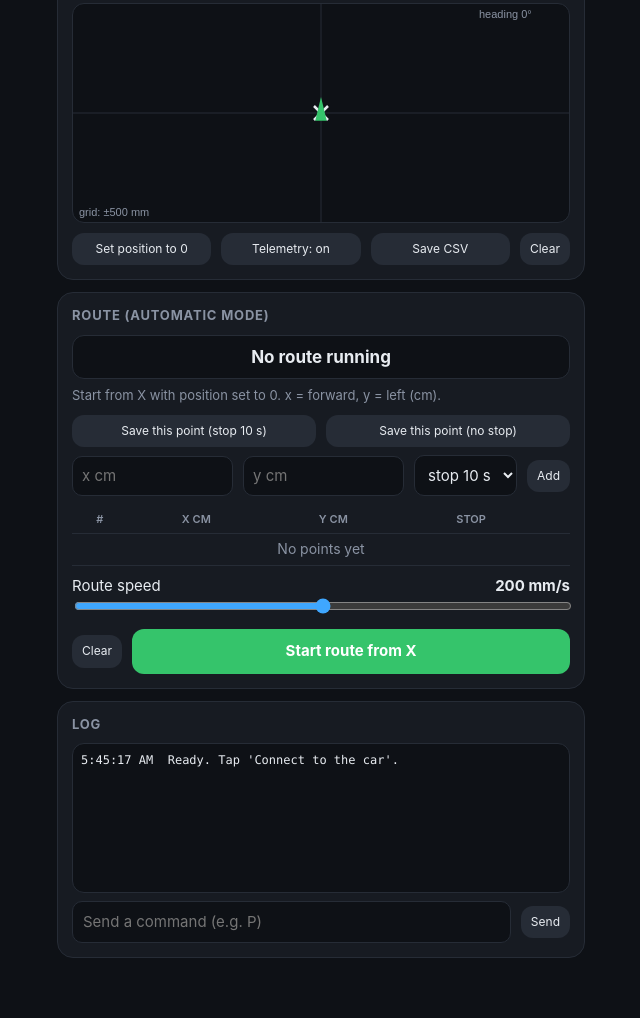
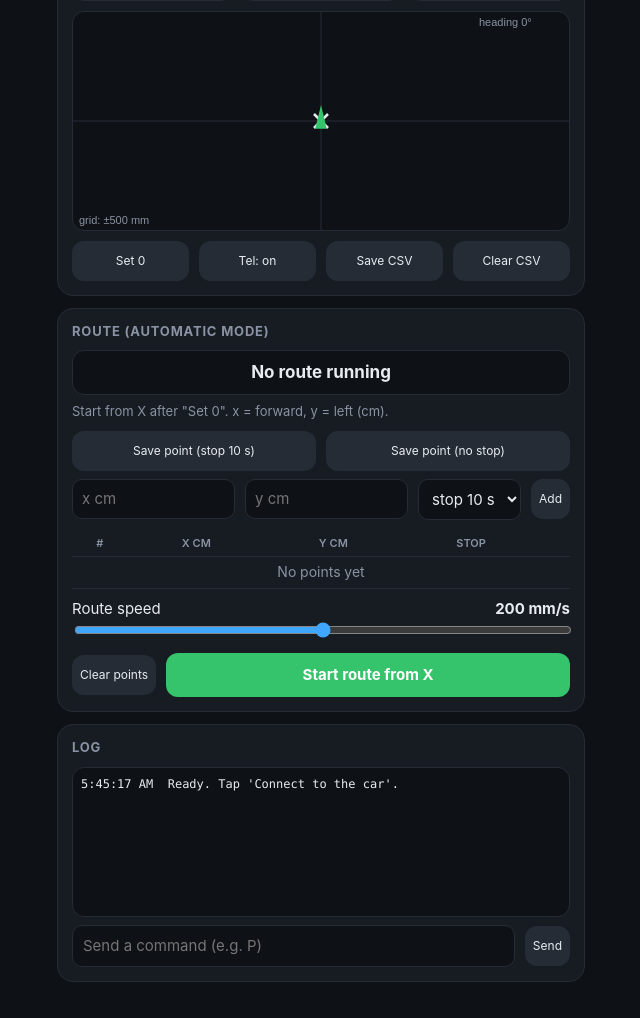
Before and after one commit to JorgeVarelaMuniz/johnprix-app, a plain HTML site: page index.html in a window 1280 px wide. Shown: the part 1202-2220 px from the top of the page, without its empty margins (319-959 px from the left). Before the commit the page ends 2196 px from the top, so only its background shows below. Drawn offline with Linux system fonts and the light colour scheme.

Commit message:
App: one-line buttons of equal height; Clear CSV / Clear points; shorter labels

```diff
--- a/index.html
+++ b/index.html
@@ -54,7 +54,7 @@
   #stop { width: 100%; height: 64px; border-radius: 16px; background: var(--stop); color: #fff; font-size: 24px;
     font-weight: 800; letter-spacing: 2px; box-shadow: 0 6px 18px rgba(229,72,77,.4); }
   .note { font-size: 13px; color: var(--muted); margin: 0; }
-  .small { font-size: 12px; padding: 8px 10px; }
+  .small { font-size: 12px; padding: 0 8px; height: 40px; white-space: nowrap; }
   #unsupported { display: none; border-color: var(--warn); }
   table { width: 100%; border-collapse: collapse; font-variant-numeric: tabular-nums; }
   td, th { padding: 6px 4px; border-bottom: 1px solid var(--line); text-align: center; font-size: 14px; }
@@ -127,10 +127,10 @@
   </div>
   <div style="margin-top:10px"><canvas id="path"></canvas></div>
   <div class="row" style="margin-top:10px">
-    <button id="zero" class="small grow">Set position to 0</button>
-    <button id="tel" class="small grow">Telemetry: on</button>
+    <button id="zero" class="small grow">Set 0</button>
+    <button id="tel" class="small grow">Tel: on</button>
     <button id="csv" class="small grow">Save CSV</button>
-    <button id="csvClear" class="small">Clear</button>
+    <button id="csvClear" class="small grow">Clear CSV</button>
   </div>
   <textarea id="csvText" class="inp" style="display:none;height:120px;margin-top:8px;font:11px ui-monospace,monospace"></textarea>
 </section>
@@ -138,10 +138,10 @@
 <section id="route">
   <h2>Route (automatic mode)</h2>
   <div id="navStatus">No route running</div>
-  <p class="note" style="margin-top:8px">Start from X with position set to 0. x = forward, y = left (cm).</p>
+  <p class="note" style="margin-top:8px">Start from X after "Set 0". x = forward, y = left (cm).</p>
   <div class="row" style="margin-top:10px">
-    <button id="teachStop" class="small grow">Save this point (stop 10 s)</button>
-    <button id="teachPass" class="small grow">Save this point (no stop)</button>
+    <button id="teachStop" class="small grow">Save point (stop 10 s)</button>
+    <button id="teachPass" class="small grow">Save point (no stop)</button>
   </div>
   <div class="row" style="margin-top:8px">
     <input id="wx" class="inp" type="text" autocomplete="off" autocorrect="off" placeholder="x cm">
@@ -155,7 +155,7 @@
   </div>
   <input id="navV" type="range" min="100" max="300" step="10" value="200">
   <div class="row" style="margin-top:10px">
-    <button id="wclear" class="small">Clear</button>
+    <button id="wclear" class="small">Clear points</button>
     <button id="navStart" class="ok grow">Start route from X</button>
   </div>
 </section>
@@ -330,7 +330,7 @@
   // ---------- other buttons ----------
   $("hdg").onclick = () => { hdgOn = !hdgOn; $("hdg").textContent = "Keep straight (gyro): " + (hdgOn ? "on" : "off"); send(hdgOn ? "H1" : "H0"); };
   $("zero").onclick = () => { trail = []; heading = 0; drawPath(); send("Z"); };
-  $("tel").onclick = () => { telOn = !telOn; $("tel").textContent = "Telemetry: " + (telOn ? "on" : "off"); send(telOn ? "T1" : "T0"); };
+  $("tel").onclick = () => { telOn = !telOn; $("tel").textContent = "Tel: " + (telOn ? "on" : "off"); send(telOn ? "T1" : "T0"); };
   $("send").onclick = () => { const v = $("raw").value.trim(); if (v) { send(v); $("raw").value = ""; } };
   // Save CSV: the iPhone share menu (WhatsApp, AirDrop, Save to Files); if the browser
   // cannot share files, share/copy the text; last option: show it to copy by hand.
--- a/sw.js
+++ b/sw.js
@@ -3,7 +3,7 @@
 // Later: tries the network for 3 s (to get the newest version);
 // if there is no internet or the carrier cannot reach the server,
 // it opens the saved copy instead of a blank page.
-const CACHE = "johnprix-v8";
+const CACHE = "johnprix-v9";
 const FILES = ["./", "./index.html", "./sw.js"];
 
 self.addEventListener("install", e => {
```
